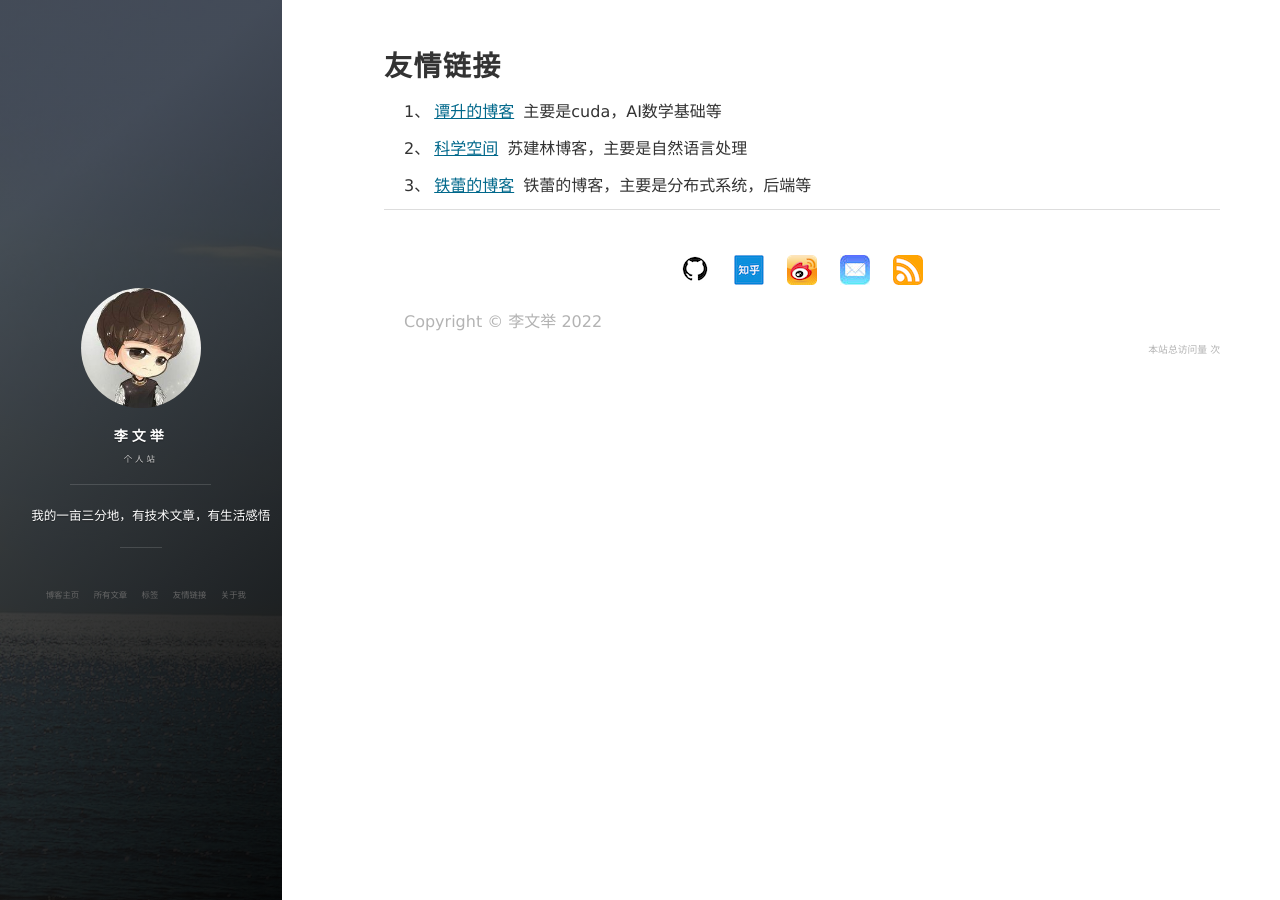
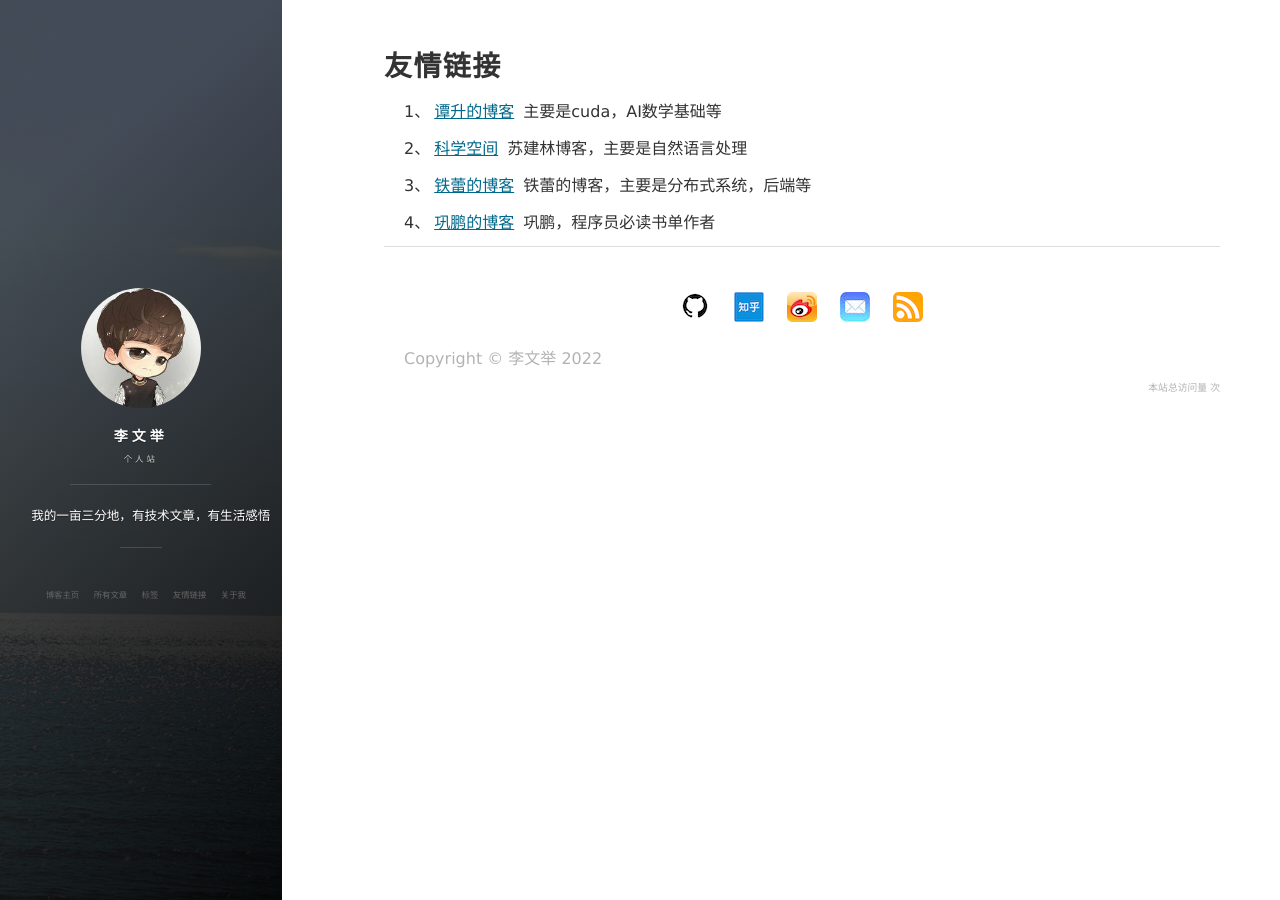
Before and after one commit to liwenju0/liwenju0.github.io, a Jekyll site: the page built from friendlinks.md, in a window 1280 px wide. Built offline with Jekyll 4.4.1, drawn with Linux system fonts in a browser that asks for light colours; nearby versions of some CDN libraries; comment, search, counter and statistics services are not loaded.

Commit message:
添加友链

```diff
--- a/friendlinks.md
+++ b/friendlinks.md
@@ -8,3 +8,5 @@ title: 友情链接
 2、[科学空间](https://kexue.fm/)  苏建林博客，主要是自然语言处理
 
 3、[铁蕾的博客](http://zhangtielei.com/)  铁蕾的博客，主要是分布式系统，后端等
+
+4、[巩鹏的博客](https://blog.lucida.me/)  巩鹏，程序员必读书单作者
```
